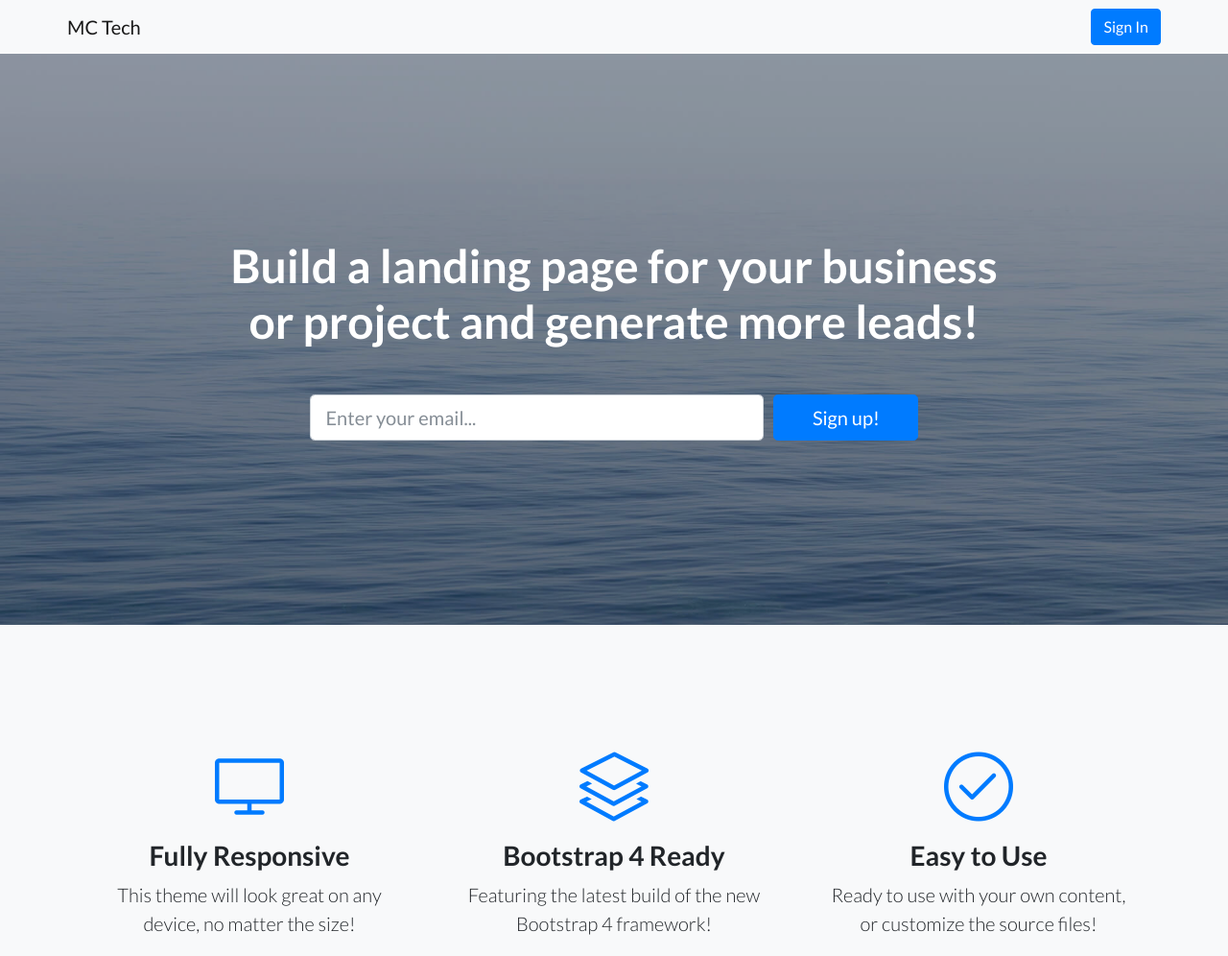
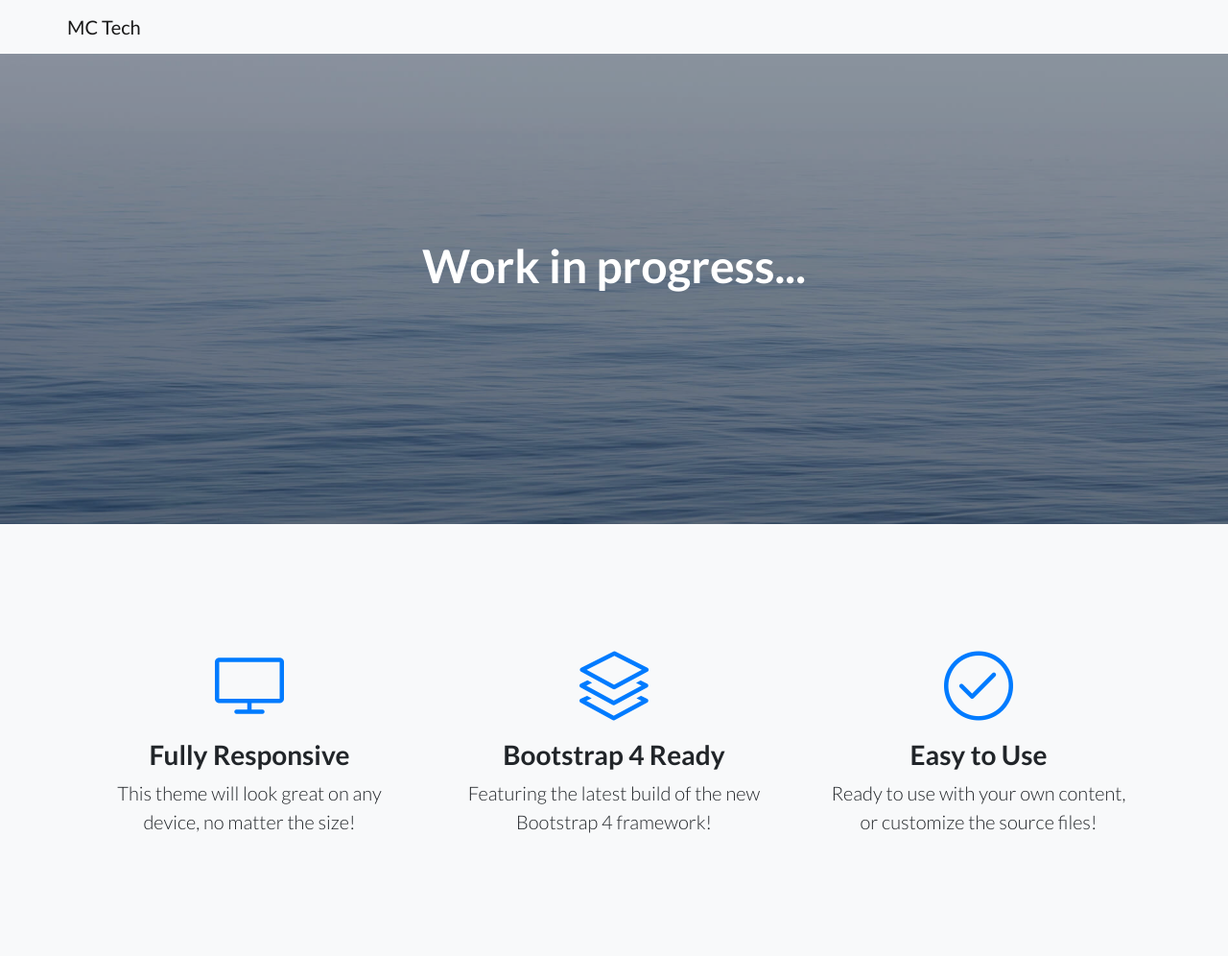
Before and after one commit to matthewcabor/MCT-Website, a plain HTML site: page index.html in a window 1280 px wide. Shown: the top 996 px of the page at 96% size. Drawn offline with nearby package versions, Linux system fonts and the light colour scheme.

Commit message:
Hosting worked out, page design begins.

```diff
--- a/index.html
+++ b/index.html
@@ -15,7 +15,7 @@
 <body>
     <nav class="navbar navbar-light navbar-expand bg-light navigation-clean">
         <div class="container"><a class="navbar-brand" href="#">MC Tech</a><button data-toggle="collapse" class="navbar-toggler" data-target="#navcol-1"></button>
-            <div class="collapse navbar-collapse" id="navcol-1"><a class="btn btn-primary ml-auto" role="button" href="#">Sign In</a></div>
+            <div class="collapse navbar-collapse" id="navcol-1"></div>
         </div>
     </nav>
     <header class="masthead text-white text-center" style="background:url('assets/img/bg-masthead.jpg')no-repeat center center;background-size:cover;">
@@ -23,13 +23,13 @@
         <div class="container">
             <div class="row">
                 <div class="col-xl-9 mx-auto">
-                    <h1 class="mb-5">Build a landing page for your business or project and generate more leads!</h1>
+                    <h1 class="mb-5">Work in progress...</h1>
                 </div>
                 <div class="col-md-10 col-lg-8 col-xl-7 mx-auto">
                     <form>
                         <div class="form-row">
-                            <div class="col-12 col-md-9 mb-2 mb-md-0"><input class="form-control form-control-lg" type="email" placeholder="Enter your email..."></div>
-                            <div class="col-12 col-md-3"><button class="btn btn-primary btn-block btn-lg" type="submit">Sign up!</button></div>
+                            <div class="col-12 col-md-9 mb-2 mb-md-0"></div>
+                            <div class="col-12 col-md-3"></div>
                         </div>
                     </form>
                 </div>
```
